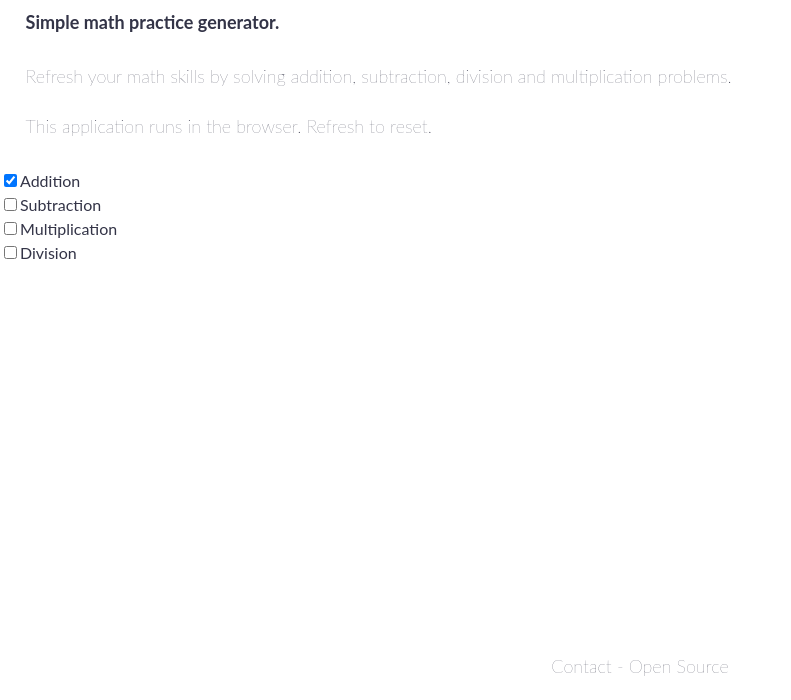
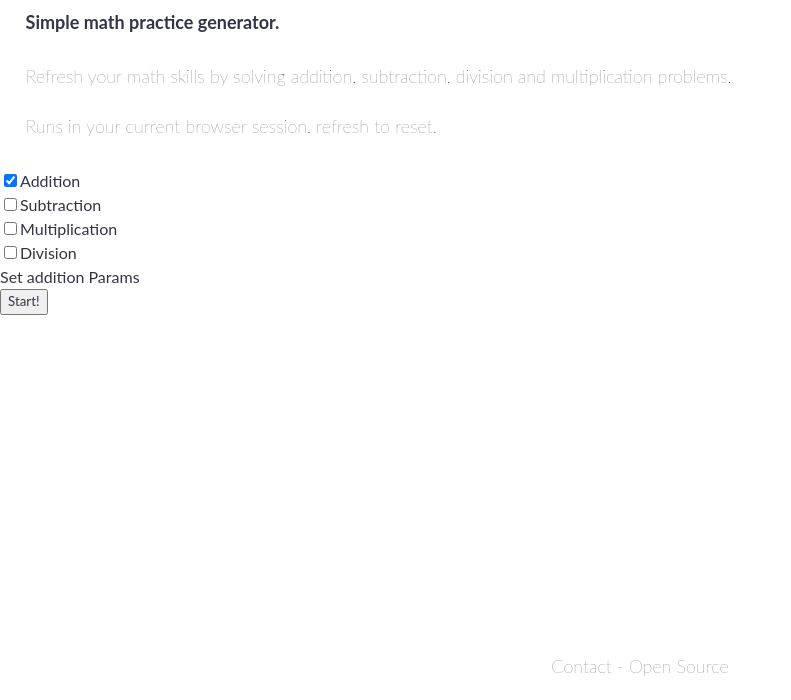
Before and after one commit to khlam/math, a plain HTML site: page index.html in a window 1280 px wide. Both pictures are taken after a click on the checkbox 10 px from the left and 280 px from the top of the page. Shown: the part 100-800 px from the top of the page, without its empty margins (0-791 px from the left). Drawn offline with Linux system fonts and the light colour scheme.

Commit message:
starting with division

```diff
--- a/index.html
+++ b/index.html
@@ -10,10 +10,10 @@
     <body>
         <div class="row">
             <div class= "col-10">
-                <h2><a href="https://khlam.github.io/" style="text-decoration:none">khlam.github.io</a>/math</h2>
+                <h2><a href="https://khlam.github.io/" style="text-decoration:none">khlam.github.io</a><a href="./math.html" style="text-decoration:none">/math</a></h2>
                 <h4>Simple math practice generator.</h4>
                 <p>Refresh your math skills by solving addition, subtraction, division and multiplication problems.</p>
-                <p>This application runs in the browser. Refresh to reset.</p>
+                <p>Runs in your current browser session, refresh to reset.</p>
             </div>
         </div>
 
@@ -24,7 +24,22 @@
             <input type="checkbox" id="div" onClick="params.init = initGenProblems()">Division<br>
         </div>
 
-        <div id="division" class="row"> </div>
+
+        <div id="addition" class="row" style="display: none">Set addition Params</div>
+        <div id="subtraction" class="row" style="display: none">Set subtraction Params</div>
+        <div id="multiplication" class="row" style="display: none">Set multiplication Params</div>
+
+        <div id="division" class="row" style="display: none">
+            <div class= "col-10">
+                <h1>Division</h1>
+                <h3>Dividend ranges from <input type="number" id="divisionDividend_LOWER" value=1></input> to <input type="number" id="divisionDividend_UPPER" value=50></input></h3>
+                <h3>Divisor ranges from <input type="number" id="divisionDivisor_LOWER" value=1></input> to <input type="number" id="divisionDivisor_UPPER" value=9></input></h3>
+            </div>
+        </div>
+
+        <div id="startButton" style="display: none">
+            <button onClick="initGenProblems()">Start!</button>
+        </div>
 
         <div class="footer">
             <p><a href="https://khlam.github.io/" style="text-decoration:none">Contact</a> - <a href="./openSource.html" style="text-decoration:none">Open Source</a></p>
@@ -32,18 +47,39 @@
     </body>
 
     <script>
-        let count = 0; // Problem count
-        // Init parameter watcher
+        let solved = 0; // count number of solved problems
+
+        // Parameter watcher, defines what kind of problems to generate
         var params = {meta: 0, init:null}, watcher = function(propertyName, oldValue, newValue) {
             console.log(params.init)
 
-            if (params.init.division === true){
-                document.getElementById('division').innerHTML = '<object type="text/html" data="forms/setDiv.html" ></object>';
+            if (params.init.addition || params.init.subtraction || params.init.multiplication || params.init.division) {
+                document.getElementById('startButton').style.display = "block";
             }else {
-                document.getElementById('division').innerHTML = ''
+                document.getElementById('startButton').style.display = "none";
+            }
+
+            if (params.init.addition){
+                document.getElementById('addition').style.display = "block";
+            }else {
+                document.getElementById('addition').style.display = "none";
+            }
+            if (params.init.subtraction){
+                document.getElementById('subtraction').style.display = "block";
+            }else {
+                document.getElementById('subtraction').style.display = "none";
+            }
+            if (params.init.multiplication){
+                document.getElementById('multiplication').style.display = "block";
+            }else {
+                document.getElementById('multiplication').style.display = "none";
+            }
+            if (params.init.division){
+                document.getElementById('division').style.display = "block";
+            }else {
+                document.getElementById('division').style.display = "none";
             }
         }
-
         watch(params, 'init', watcher)
     </script>
 
--- a/js/param.js
+++ b/js/param.js
@@ -1,28 +1,29 @@
 function initGenProblems() {
     let init = {
-            addition: document.getElementById('add').checked, // Generate addition problems in range A - B
-            additionA: 0,
-            additionB: 0,
-            allowAdditionNegative: false,
+            addition: document.getElementById('add').checked, // Generate addition problems in range _LOWER - _UPPER
+            addition_LOWER: 0, // Lower bound
+            addition_UPPER: 0, // Upper bound
+            allow_LOWERdditionNegative: false,
 
-            subtraction: document.getElementById('sub').checked, // Generate subtraction problems in range A - B
-            subtractionA : 0,
-            subtractionB : 0,
+            subtraction: document.getElementById('sub').checked, // Generate subtraction problems in range _LOWER - _UPPER
+            subtraction_LOWER : 0,
+            subtraction_UPPER : 0,
             allowSubtractionNegative : false,
 
-            multiplication: document.getElementById('mul').checked, // Generate multiplication problems in range A - B
-            multiplicationA : 0,
-            multiplicationB : 0,
+            multiplication: document.getElementById('mul').checked, // Generate multiplication problems in range _LOWER - _UPPER
+            multiplication_LOWER : 0,
+            multiplication_UPPER : 0,
             allowMultiplicationNegative : false,
 
-            division: document.getElementById('div').checked, // Generate division problems in range A - B
+            division: document.getElementById('div').checked, // Generate division problems in range _LOWER - _UPPER
             // Set range of Dividend
-            divisionDividendA : 0,
-            divisionDividendB : 0,
+            divisionDividend_LOWER : document.getElementById("divisionDividend_LOWER").value,
+            divisionDividend_UPPER : document.getElementById("divisionDividend_UPPER").value,
             // Set range of Divisor
-            divisionDivisorA : 0,
-            divisionDivisorB : 0,
+            divisionDivisor_LOWER : document.getElementById("divisionDivisor_LOWER").value,
+            divisionDivisor_UPPER : document.getElementById("divisionDivisor_UPPER").value,
             allowDivisionNegative : false,
         }
+    console.log(`initGenProblems() > ${JSON.stringify(init)}`)
     return init
 }
```
